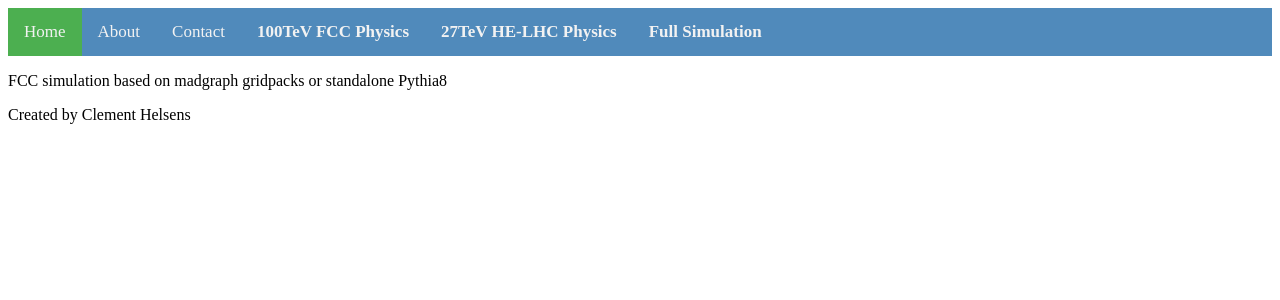
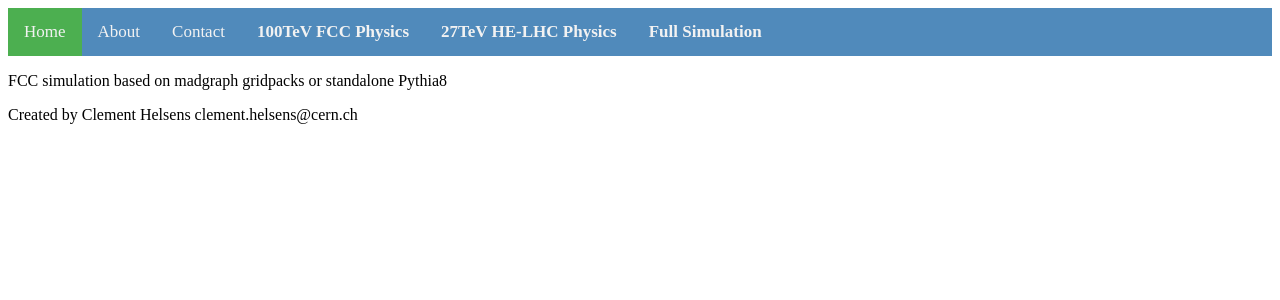
Before and after one commit to lexi-k/fcc-physics-events, a PHP site: page / in a window 1280 px wide. Shown: the top 300 px of the page. Run offline with PHP 8.4, Linux system fonts and the light colour scheme.

Commit message:
add mail adress

```diff
--- a/index.php
+++ b/index.php
@@ -26,7 +26,7 @@ if(!isset($gobase)){$gobase="";}
 <p>FCC simulation based on madgraph gridpacks or standalone Pythia8</p>
 
 <footer>
-<p>Created by Clement Helsens</p>
+<p>Created by Clement Helsens clement.helsens@cern.ch</p>
 </footer>
 
    </html>
```
